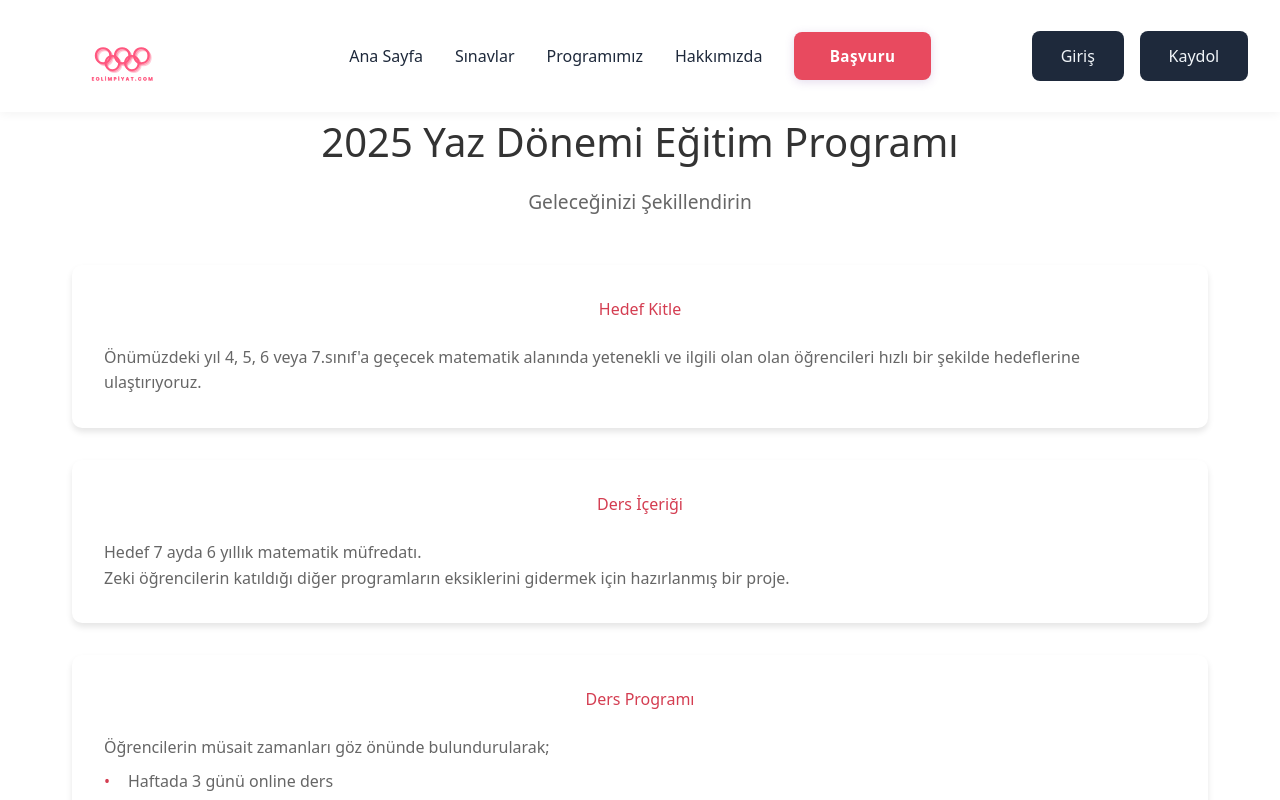
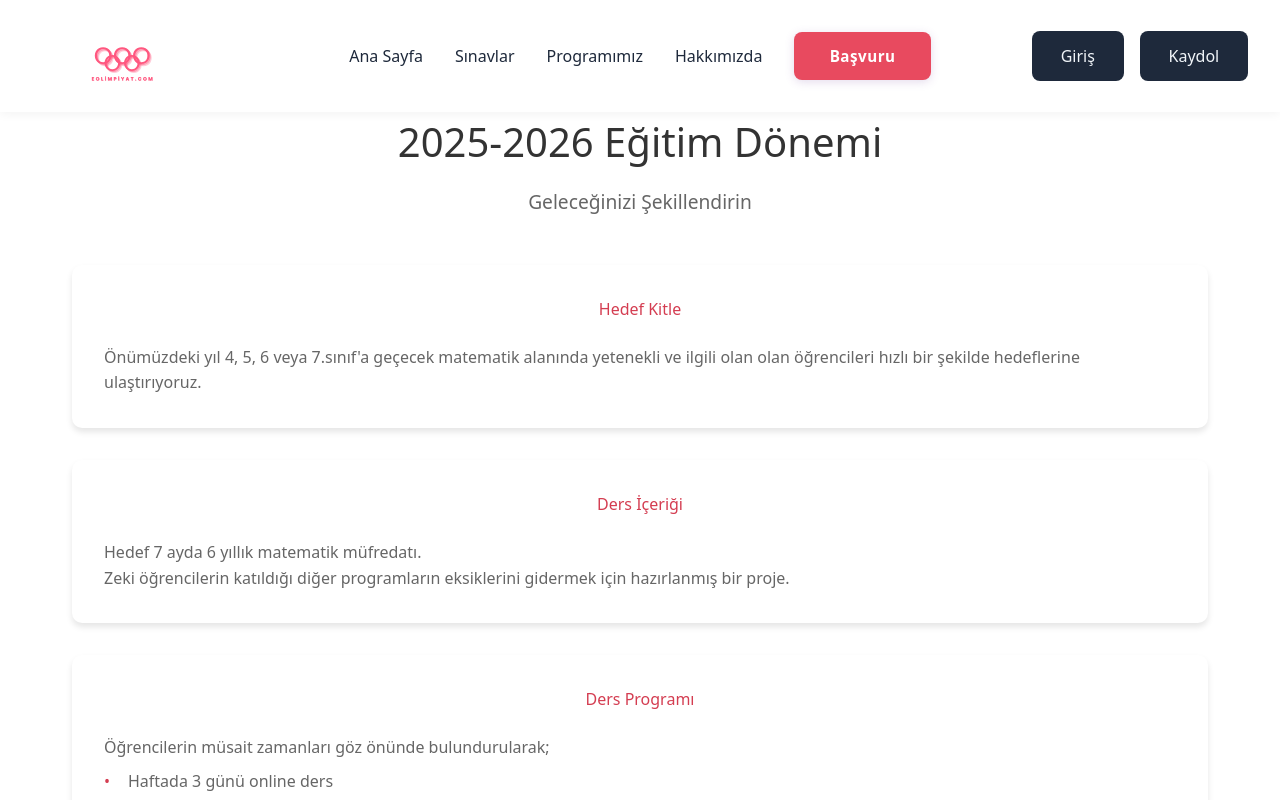
Before and after one commit to alifuatakbas/e-math-frontend, a Next.js app: page /program/2025-2026-egitim in a window 1280 px wide. Shown: the top 800 px of the page. Built offline with nearby package versions, Linux system fonts and the light colour scheme.

Commit message:
Successtories

```diff
--- a/app/hakkimizda/page.tsx
+++ b/app/hakkimizda/page.tsx
@@ -60,7 +60,7 @@ const AboutUs = () => {
           <section className={styles.introSection}>
             <div className={styles.introText}>
               <h2>Biz Kimiz?</h2>
-              <p> Matematik olimpiyatlarında edindiğimiz 15 yılı aşkın deneyimi, erken yaşta matematik eğitiminin değerini bizzat yaşamış Boğaziçi'li Odtü'lü ve Bilkent'li uzman kadromuzla yeni nesillere aktarıyoruz. Beş yıldır, öğrencilerimizin matematiksel düşünme becerilerini geliştiriyor, onları uluslararası başarılara hazırlıyoruz</p>
+              <p> Matematik olimpiyatlarında edindiğimiz 12 yılı aşkın deneyimi, erken yaşta matematik eğitiminin değerini bizzat yaşamış Boğaziçi'li Odtü'lü ve Bilkent'li uzman kadromuzla yeni nesillere aktarıyoruz. Beş yıldır, öğrencilerimizin matematiksel düşünme becerilerini geliştiriyor, onları uluslararası başarılara hazırlıyoruz</p>
             </div>
             <div className={styles.introImage}>
               <div className={styles.imagePlaceholder}></div>
--- a/app/program/2025-2026-egitim/page.tsx
+++ b/app/program/2025-2026-egitim/page.tsx
@@ -16,7 +16,7 @@ const SummerProgram2025 = () => {
       <Navbar />
       <div className={styles.container}>
         <div className={styles.header}>
-          <h1>2025 Yaz Dönemi Eğitim Programı</h1>
+          <h1>2025-2026 Eğitim Dönemi</h1>
           <p className={styles.subtitle}>Geleceğinizi Şekillendirin</p>
         </div>
 
```
